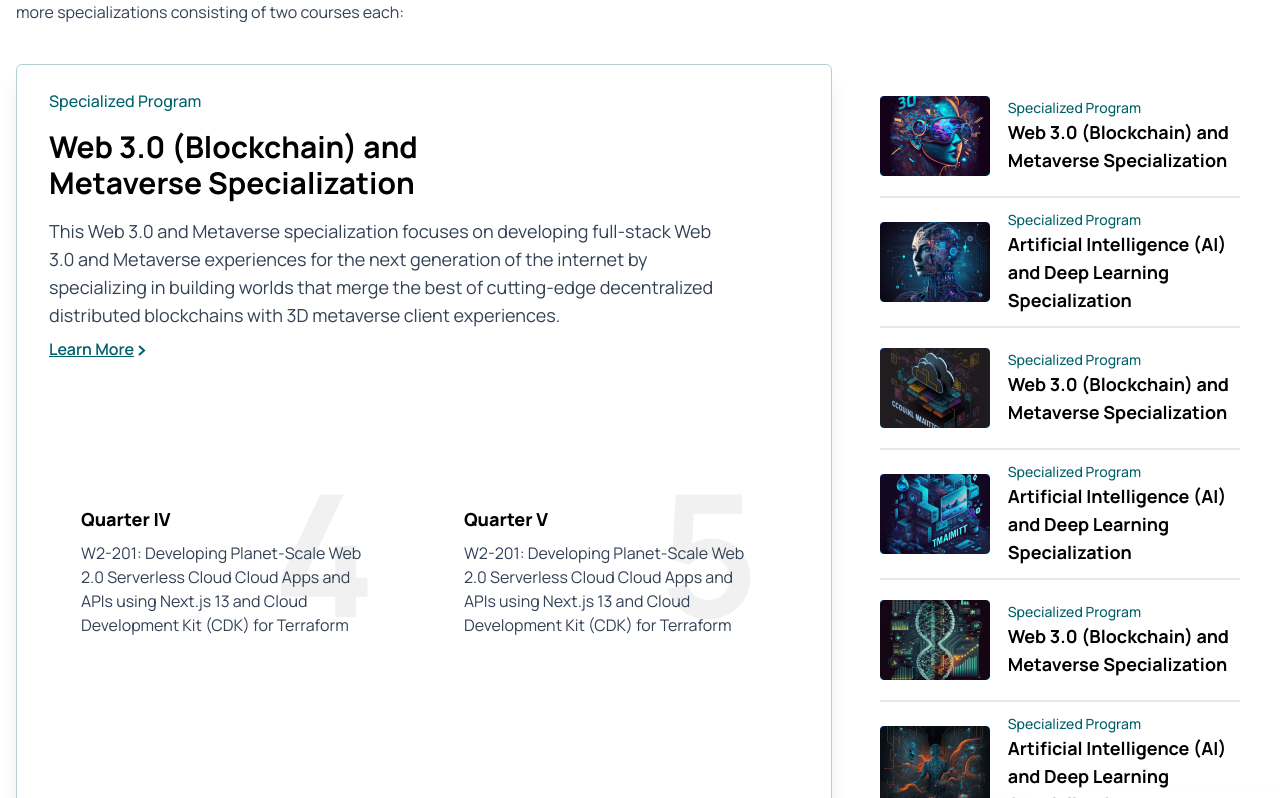
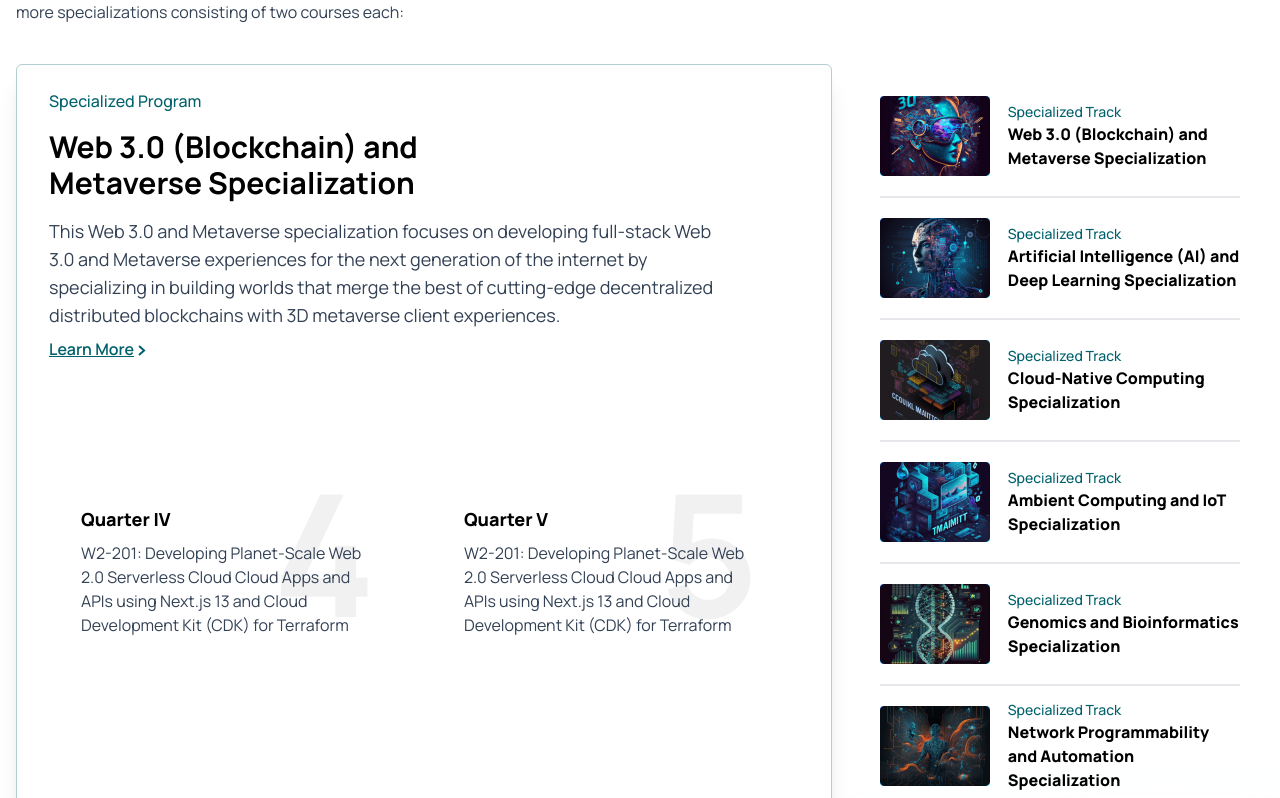
Before and after one commit to MansoorAkhter/panaverse-dao, a Next.js app: page / in a window 1280 px wide. Shown: the part 1362-2160 px from the top of the page. Built offline with nearby package versions, Linux system fonts and the light colour scheme.

Commit message:
group style image div

```diff
--- a/src/app/api/hello/route.ts
+++ /dev/null
@@ -1,3 +0,0 @@
-export async function GET(request: Request) {
-  return new Response('Hello, Next.js!')
-}
--- a/src/components/widgets/SpecializedTracks.tsx
+++ b/src/components/widgets/SpecializedTracks.tsx
@@ -1,3 +1,4 @@
+'use client'
 import Image from "next/image";
 import QuarterBox from "../shared/QuarterBox";
 import Wrapper from "../shared/Wrapper";
@@ -8,8 +9,13 @@
 import image4 from "../../assets/images/image4.png";
 import image5 from "../../assets/images/image5.png";
 import image6 from "../../assets/images/image6.png";
+import { useState } from "react";
 
 const SpecializedTracks = () => {
+    const [selectedItem, setSelectedItem] = useState("wmd");
+    const selectedData = programsData.find((item) => item.slug === selectedItem);
+    console.log(selectedData);
+
     return (
         <section>
             <Wrapper>
@@ -51,16 +57,16 @@
                         {/* Right Box */}
                         <div className="py-6 px-6 basis-4/12">
 
-                            {SpecializedTracksData.map((item) => (<>
-                                <div className="flex items-center gap-x-4 cursor-pointer">
+                            {programsData.map((item) => (<>
+                                <div key={item.slug} className="flex items-center gap-x-4 cursor-pointer group">
                                     <div className="flex items-center h-24 w-28">
-                                        <Image src={item.image} alt="image" className="hover:ml-1.5 hover:mb-3 duration-300 absolute z-10" />
+                                        <Image src={item.image} alt="image" className="group-hover:ml-1.5 group-hover:mb-3 duration-300 absolute z-10" />
                                         <div className="bg-gradient-to-br from-[#0B4DD0] to-[#00E5FF] h-[80px] w-[110px] rounded absolute -z-0" />
                                     </div>
 
                                     <div className="flex-1">
-                                        <h4 className="font-medium text-primary text-sm">{item.header}</h4>
-                                        <h3 className="font-bold text-lg">{item.program}</h3>
+                                        <h4 className="font-medium text-primary text-sm">Specialized Track</h4>
+                                        <h3 className="font-extrabold text-md">{item.program}</h3>
                                     </div>
                                 </div>
                                 <div className="h-[2px] bg-gray-200 my-3" />
@@ -79,35 +85,35 @@
 export default SpecializedTracks;
 
 
-const SpecializedTracksData = [
+const programsData = [
     {
-        header: "Specialized Program",
+        slug: "wmd",
         program: "Web 3.0 (Blockchain) and Metaverse Specialization",
         image: image1
     },
     {
-        header: "Specialized Program",
+        slug: "ai",
         program: "Artificial Intelligence (AI) and Deep Learning Specialization",
         image: image2
     },
     {
-        header: "Specialized Program",
-        program: "Web 3.0 (Blockchain) and Metaverse Specialization",
+        slug: "cnc",
+        program: "Cloud-Native Computing Specialization",
         image: image3
     },
     {
-        header: "Specialized Program",
-        program: "Artificial Intelligence (AI) and Deep Learning Specialization",
+        slug: "ac",
+        program: "Ambient Computing and IoT Specialization",
         image: image4
     },
     {
-        header: "Specialized Program",
-        program: "Web 3.0 (Blockchain) and Metaverse Specialization",
+        slug: "gbs",
+        program: "Genomics and Bioinformatics Specialization",
         image: image5
     },
     {
-        header: "Specialized Program",
-        program: "Artificial Intelligence (AI) and Deep Learning Specialization",
+        slug: "npa",
+        program: "Network Programmability and Automation Specialization",
         image: image6
     },
 ]
```
